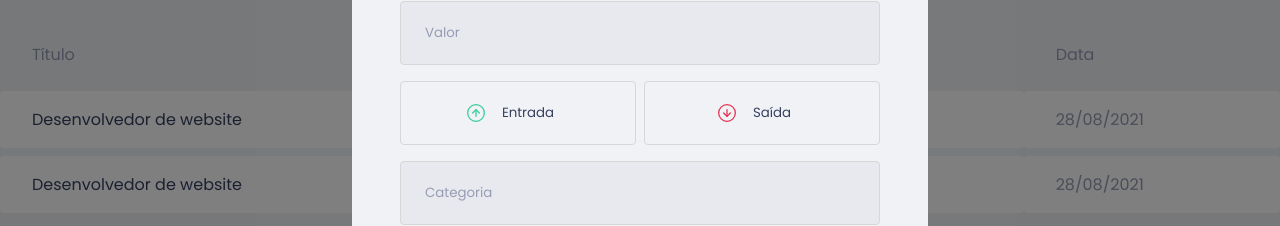
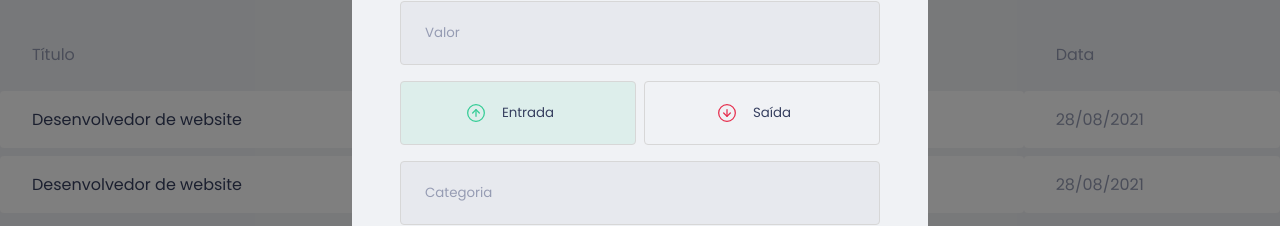
Before and after one commit to pd-bittencourt/dtmoney, a React (Create React App) app: page / in a window 1280 px wide. Both pictures are taken after a click on the button "Nova transação". Shown: the part 317-543 px from the top of the page. Built offline with nearby package versions, Linux system fonts and the light colour scheme; no server answers; what miragejs would draw is missing.

Commit message:
Style-components conditionals to Radio Box

```diff
--- a/src/components/NewTransactionModal/index.tsx
+++ b/src/components/NewTransactionModal/index.tsx
@@ -1,8 +1,9 @@
 import Modal from "react-modal";
-import { Container, TransactionsTypeContainer } from "./styles";
+import { Container, RadioBox, TransactionsTypeContainer } from "./styles";
 import closeImg from "../../assets/close.svg";
 import incomeImg from "../../assets/income.svg";
 import outcomeImg from "../../assets/outcome.svg";
+import React, { useState } from "react";
 
 interface NewTransactionModalProps {
   isOpen: boolean;
@@ -13,6 +14,8 @@
   isOpen,
   onRequestClose,
 }: NewTransactionModalProps) {
+  const [type, setType] = useState("deposit");
+
   return (
     <Modal
       isOpen={isOpen}
@@ -32,14 +35,28 @@
         <input placeholder="Título" />
         <input type="number" placeholder="Valor" />
         <TransactionsTypeContainer>
-          <button type="button">
+          <RadioBox
+            isActive={type === "deposit"}
+            activeColor="green"
+            type="button"
+            onClick={() => {
+              setType("deposit");
+            }}
+          >
             <img src={incomeImg} alt="Entrada" />
             <span>Entrada</span>
-          </button>
-          <button type="button">
+          </RadioBox>
+          <RadioBox
+            isActive={type === "withdraw"}
+            activeColor="red"
+            type="button"
+            onClick={() => {
+              setType("withdraw");
+            }}
+          >
             <img src={outcomeImg} alt="Entrada" />
             <span>Saída</span>
-          </button>
+          </RadioBox>
         </TransactionsTypeContainer>
         <input placeholder="Categoria" />
         <button type="submit">Cadastrar</button>
--- a/src/components/NewTransactionModal/styles.ts
+++ b/src/components/NewTransactionModal/styles.ts
@@ -1,5 +1,5 @@
 import styled from "styled-components";
-import { darken } from "polished";
+import { darken, transparentize } from "polished";
 
 export const Container = styled.form`
   h2 {
@@ -51,13 +51,27 @@
   display: grid;
   grid-template-columns: 1fr 1fr;
   gap: 0.5rem;
+`;
 
-  button {
+const colors = {
+  green: "#33CC95",
+  red: "#E62E4D",
+};
+
+interface RadioBoxProps {
+  isActive: boolean;
+  activeColor: "green" | "red";
+}
+
+export const RadioBox = styled.button<RadioBoxProps>`
   height: 4rem;
   border: 1px solid #d7d7d7;
   border-radius: 0.25rem;
 
-    background: transparent;
+  background: ${props =>
+    props.isActive
+      ? transparentize(0.9, colors[props.activeColor])
+      : "transparent"};
 
   display: flex;
   align-items: center;
@@ -80,5 +94,4 @@
     margin-right: 1rem;
     color: var(--titulos);
   }
-  }
 `;
```
Lines whose indentation alone changed are shown as unchanged.
